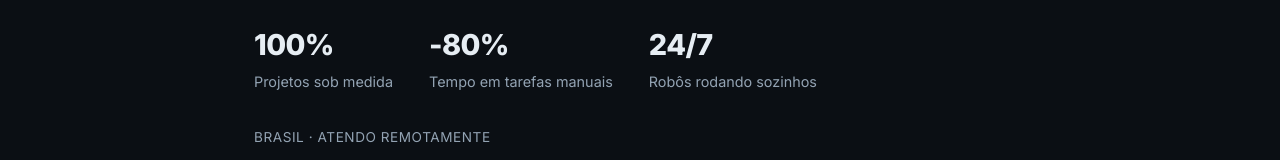
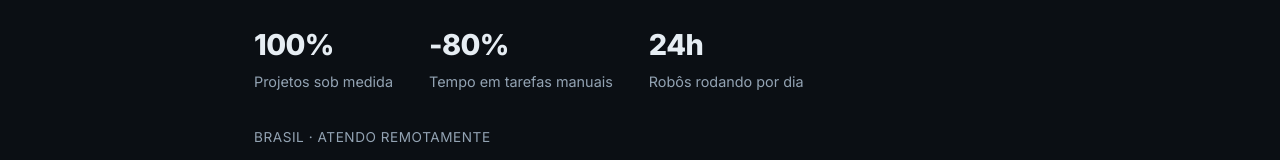
Before and after one commit to Artur-Neri/Artur-Neri.github.io, a React (Vite) app: page / in a window 1280 px wide. Shown: the part 614-774 px from the top of the page. Built offline with nearby package versions, Linux system fonts and the light colour scheme.

Commit message:
Use 24h instead of 24/7 in hero stat

```diff
--- a/src/components/Hero.tsx
+++ b/src/components/Hero.tsx
@@ -3,7 +3,7 @@ import { site, whatsappLink } from '../site'
 const stats = [
   { value: '100%', label: 'Projetos sob medida' },
   { value: '-80%', label: 'Tempo em tarefas manuais' },
-  { value: '24/7', label: 'Robôs rodando sozinhos' },
+  { value: '24h', label: 'Robôs rodando por dia' },
 ]
 
 export default function Hero() {
```
